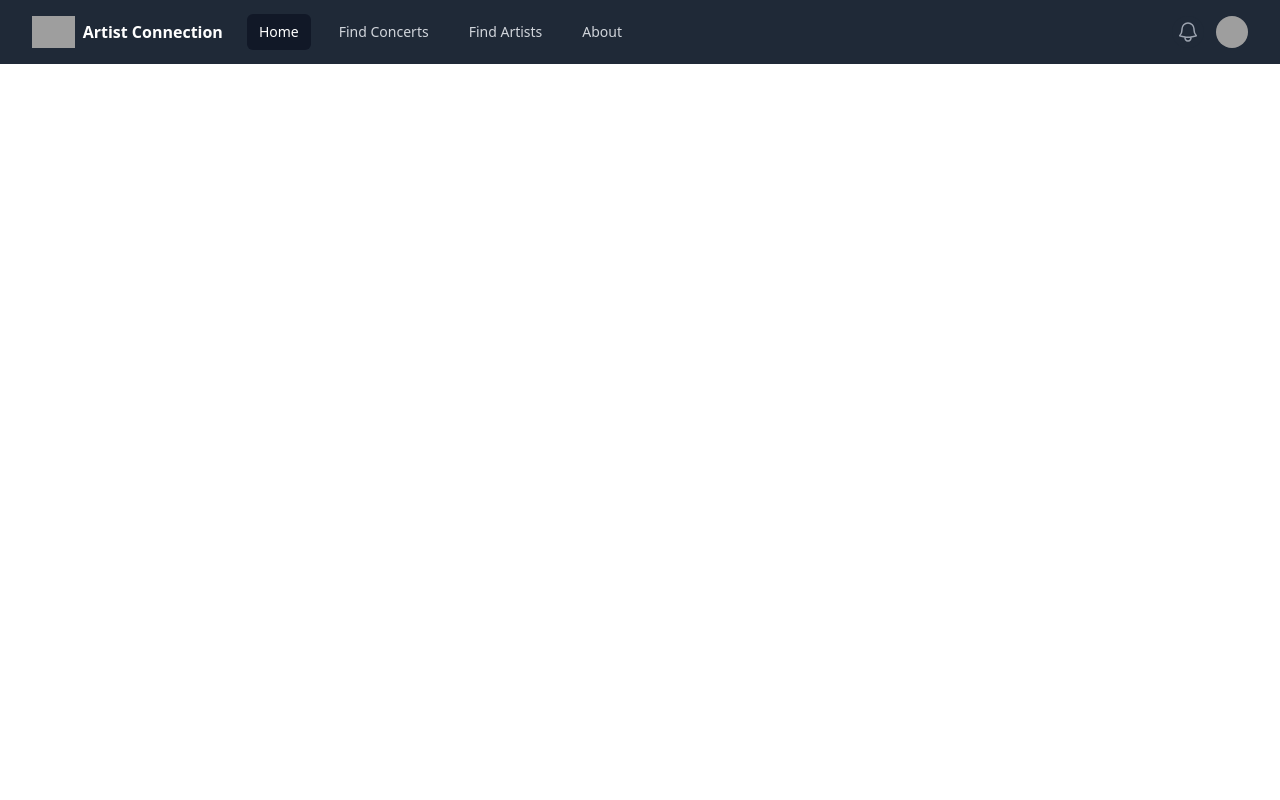
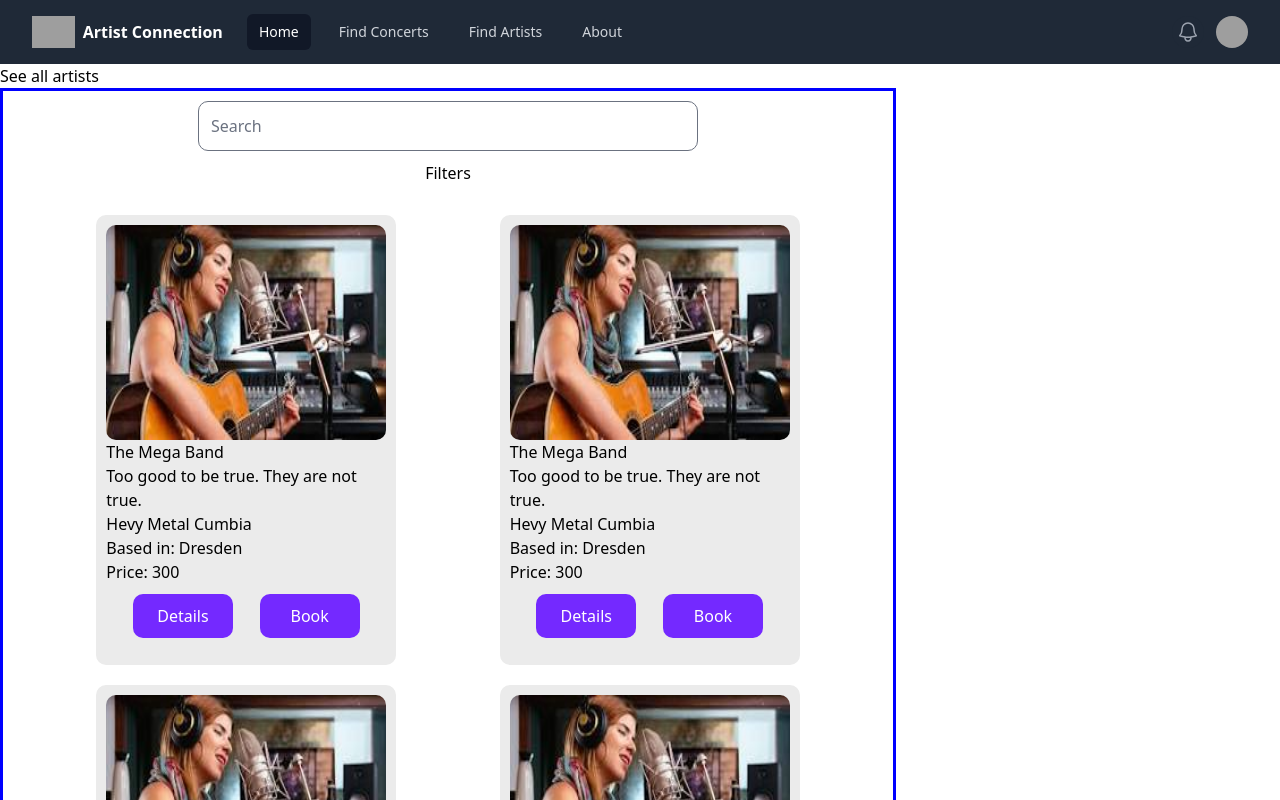
Before and after one commit to mitte-script-society/artist-network-client, a React (Vite) app: page /see-artists in a window 1280 px wide. Shown: the top 800 px of the page. Built offline with nearby package versions, Linux system fonts and the light colour scheme; grey boxes are pictures that could not be loaded.

Commit message:
display artists and concerts layout

```diff
--- a/src/App.jsx
+++ b/src/App.jsx
@@ -7,6 +7,7 @@ import Home from "./pages/Home";
 import Login from "./pages/Login";
 import Signup from "./pages/Signup";
 import BookConcert from "./pages/BookConcert";
+import SeeArtists from "./pages/SeeArtists";
 
 function App() {
   return (
@@ -15,6 +16,7 @@ function App() {
 
       <Routes>
         <Route path="/" element={<Home/>} />
+        <Route path="/see-artists" element={<SeeArtists/>} />
         <Route path="/login" element={<Login/>} />
         <Route path="/signup" element={<Signup/>} />
         <Route path="/concerts/book" element={<BookConcert/>} />
--- /dev/null
+++ b/src/components/ArtistCard.jsx
@@ -0,0 +1,53 @@
+import "../styles/ArtistCard.css"
+import image from "../assets/artist2.jpg"
+
+export default function ArtistCard() {
+
+  //Required elements: isLogged.
+
+  let object = {
+  city: "Dresden",
+  moreThanOne: false,
+  groupName: "The Mega Band",
+  artistMembers: "Juan, Luis, Pedro",
+  artistDescription: "Too good to be true. They are not true.",
+  artistFee: 300,
+  artistPictures: [],
+  artistVideos: [],
+  artistAudio: [],
+  artistWebsite: "",
+  artistGenre: "Hevy Metal Cumbia",
+  artistConcert: [],
+  artistReferences: [],
+  _id: "alfaksfadfdkasl"
+  }
+
+  function handleBook () {
+    console.log("Logic for booking")
+    //if logged in => sendRequets?
+    //if not logged in => Activate SignUp Window
+  }
+
+  function handleDetails() {
+    window.open(`/see-artist/${object._id}`, '_blank');
+  }
+
+
+  return(
+    <div className="concert-card">
+      <img src={image}/>
+      <div>{object.groupName}</div>
+      <div>{object.artistDescription}</div>
+      <div>{object.artistGenre}</div>
+      <div>Based in: {object.city}</div>
+      <div>Price: {object.artistFee}</div>
+      <div id="card-concert-buttons-container">
+        <button onClick={handleDetails}>Details</button>
+        <button onClick={handleBook}>Book</button>
+      </div>
+
+    </div>
+
+  )
+
+}
--- /dev/null
+++ b/src/components/ConcertCard.jsx
@@ -0,0 +1,81 @@
+import "../styles/ConcertCard.css"
+import image from "../assets/artist.jpg"
+
+export default function ConcertCard() {
+
+  //Required elements: isLogged, activation of log in window
+
+  const object = {
+    title: "Magic Jazz evening",
+    description: "",
+    image: "url",
+    isPublic: true,
+    city: "Berlin",
+    date: "2024-07-20T19:30:00.000+00:00",
+    prices: 20,
+    artist: "reference",
+    host: "reference",
+    _id: "adfladkaldfkads"
+  }
+
+  function handleJoin () {
+    console.log("Logic for joining")
+    //if logged in => sendRequets?
+
+    //if not logged in => Activate SignUp Window
+  }
+
+  function handleDetails() {
+    window.open(`/concerts/${object._id}`, '_blank');
+  }
+
+
+
+  return(
+    <div className="concert-card">
+      <img src={image}/>
+      <div>Get name of the artist</div>
+      <div>{object.title}</div>
+      <div>{object.description}</div>
+      <div>{object.date}</div>
+      <div>Adress</div>
+      <div>{object.city}</div>
+      <div>Price: {object.prices}</div>
+      <div id="card-concert-buttons-container">
+        <button onClick={handleDetails}>Details</button>
+        <button onClick={handleJoin}>Join</button>
+      </div>
+
+    </div>
+
+  )
+
+}
+
+  /*
+_id
+title
+description
+image
+isPublic
+city
+date
+prices
+artist
+host
+
+*/
+
+
+/* moreThanOne
+groupName
+artistMembers
+artistDescription
+artistFee
+artistPictures
+artistVideos
+artistAudio
+artistWebsite
+artistGenre
+artistConcert
+artistReferences */
--- /dev/null
+++ b/src/components/DiplayConcerts.jsx
@@ -0,0 +1,32 @@
+import '../styles/DisplayConcerts.css'
+import ConcertCard from './ConcertCard';
+
+export default function DisplayConcerts() {
+
+  const arrayToShow = new Array(50).fill(undefined);
+
+  return (
+    <div id='display-elements'>
+
+      <div id="search-bar-container">
+        <input id="search-bar" type='text' placeholder='Search'/>
+        <div id="search-filters">Filters</div>
+      </div>
+
+      <div id='list-elements-space'>
+        {arrayToShow.map( (element, index) => {
+
+          return (
+            <div className='item-list' key={index}>
+              <ConcertCard/>
+            </div>
+          )
+        } ) }
+
+      </div>
+
+    </div>
+
+
+  )
+}
--- a/src/components/DiplayElements.jsx
+++ b/src/components/DisplayArtists.jsx
@@ -1,10 +1,9 @@
-import { useState } from 'react'
-import '../styles/DisplayElements.css'
+import '../styles/DisplayArtists.css'
+import ArtistCard from './ArtistCard';
 
+export default function DisplayArtists() {
 
-export default function DisplayConcerts() {
-
-  const arrayToShow = new Array(50).fill(undefined);
+  const arrayToShow = new Array(30).fill(undefined);
 
   return (
     <div id='display-elements'>
@@ -19,7 +18,7 @@ export default function DisplayConcerts() {
 
           return (
             <div className='item-list' key={index}>
-              {element}
+              <ArtistCard/>
             </div>
           )
         } ) }
--- a/src/pages/Home.jsx
+++ b/src/pages/Home.jsx
@@ -1,3 +1,4 @@
+import DisplayConcerts from "../components/DiplayConcerts"
 import Login from "./Login"
 import Signup from "./Signup"
 
@@ -8,6 +9,7 @@ export default function Home() {
     <h1>Home Page</h1>
     {/* <Login/> */}
     {/* <Signup/> */}
+    <DisplayConcerts/>
 
     </>
 
--- /dev/null
+++ b/src/pages/SeeArtists.jsx
@@ -0,0 +1,12 @@
+import DisplayArtists from "../components/DisplayArtists";
+
+export default function SeeArtists() {
+
+  return (
+    <>
+      <h1>See all artists</h1>
+      <DisplayArtists/>
+    </>
+
+  )
+}
--- /dev/null
+++ b/src/styles/ConcertCard.css
@@ -0,0 +1,27 @@
+
+.concert-card {
+
+
+}
+
+.concert-card img {
+  height: 50%;
+  border-radius: 10px;
+}
+
+#card-concert-buttons-container {
+  display: flex;
+  justify-content: space-evenly;
+  margin: 10px 0;
+}
+
+.concert-card button {
+  width: 100px;
+  padding: 10px 0;
+  border-radius: 10px;
+  background-color: rgb(116, 41, 255);
+  color: white;
+
+
+
+}
--- a/src/styles/DisplayElements.css
+++ b/src/styles/DisplayConcerts.css
@@ -3,8 +3,7 @@
   display: flex;
   flex-direction: column;
   border: 3px solid blue;
-  width: 50%;
-
+  width: 70%;
 }
 
 #search-bar-container{
@@ -23,14 +22,21 @@
 
 #list-elements-space {
   display: flex;
-  justify-content: center;
+  justify-content: space-evenly;
   flex-wrap: wrap;
 
 }
 
 .item-list {
-  border: 1px solid red;
-  width: 200px;
+  width: 300px;
   margin: 10px;
-  height: 300px;
+  height: 450px;
+  border-radius: 10px;
+  background-color: rgb(235, 235, 235);
+  padding: 10px;
 }
+
+.concert-card {
+  width: 100%;
+  height: 100%;
+}
```
Also changed, not shown: ArtistModel.txt (added), src/assets/artist.jpg (added), src/assets/artist2.jpg (added), src/styles/ArtistCard.css (added), src/styles/DisplayArtists.css (added).
